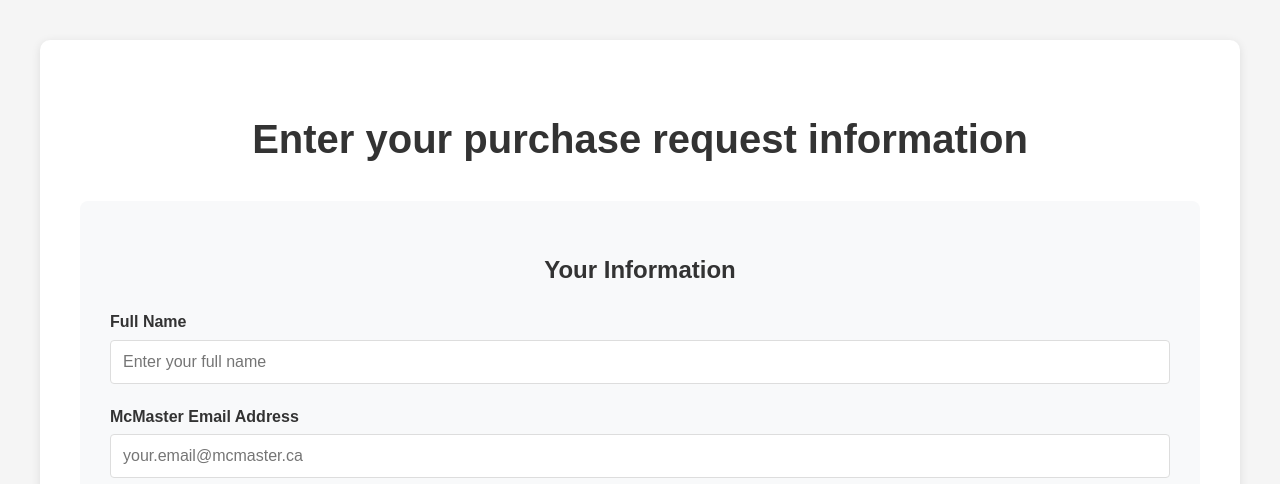
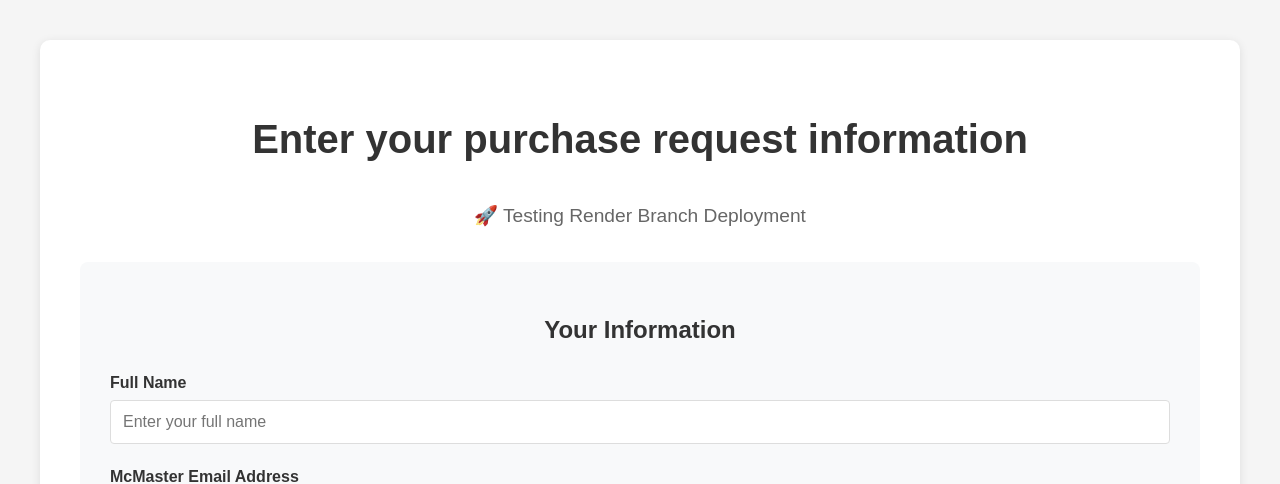
Before and after one commit to McMaster-Solar-Car-Project/purchase-request-site, a FastAPI app: page / in a window 1280 px wide. Shown: the top 484 px of the page. Run offline with FastAPI, Linux system fonts and the light colour scheme; some libraries are stand-ins or nearby versions.

Commit message:
Test: Add subtitle for branch deployment testing

```diff
--- a/templates/index.html
+++ b/templates/index.html
@@ -9,6 +9,7 @@
 <body>
     <div class="container">
         <h1>{{ heading }}</h1>
+        <p class="subtitle">🚀 Testing Render Branch Deployment</p>
 
         {% if success_message %}
         <div class="success-message">
```
